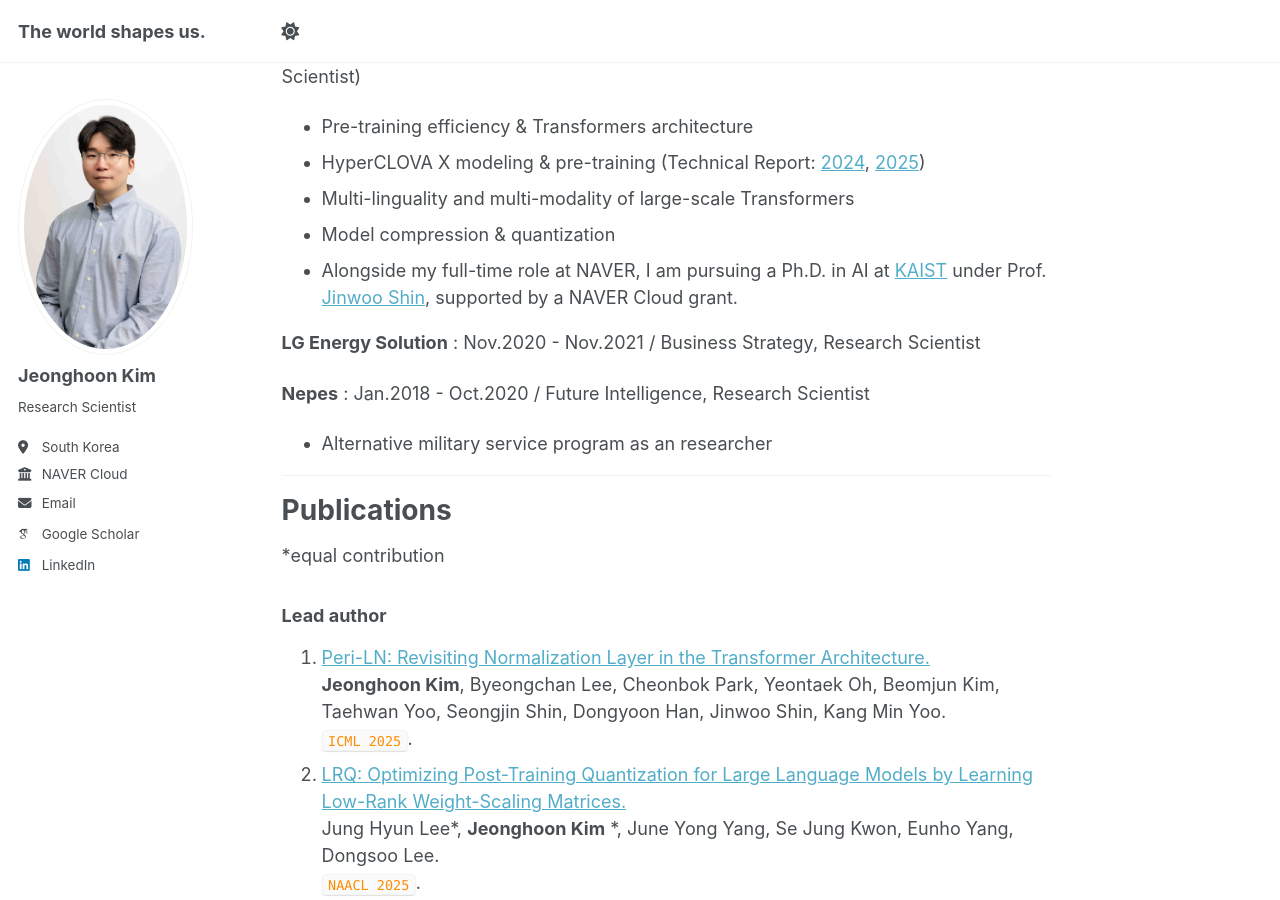
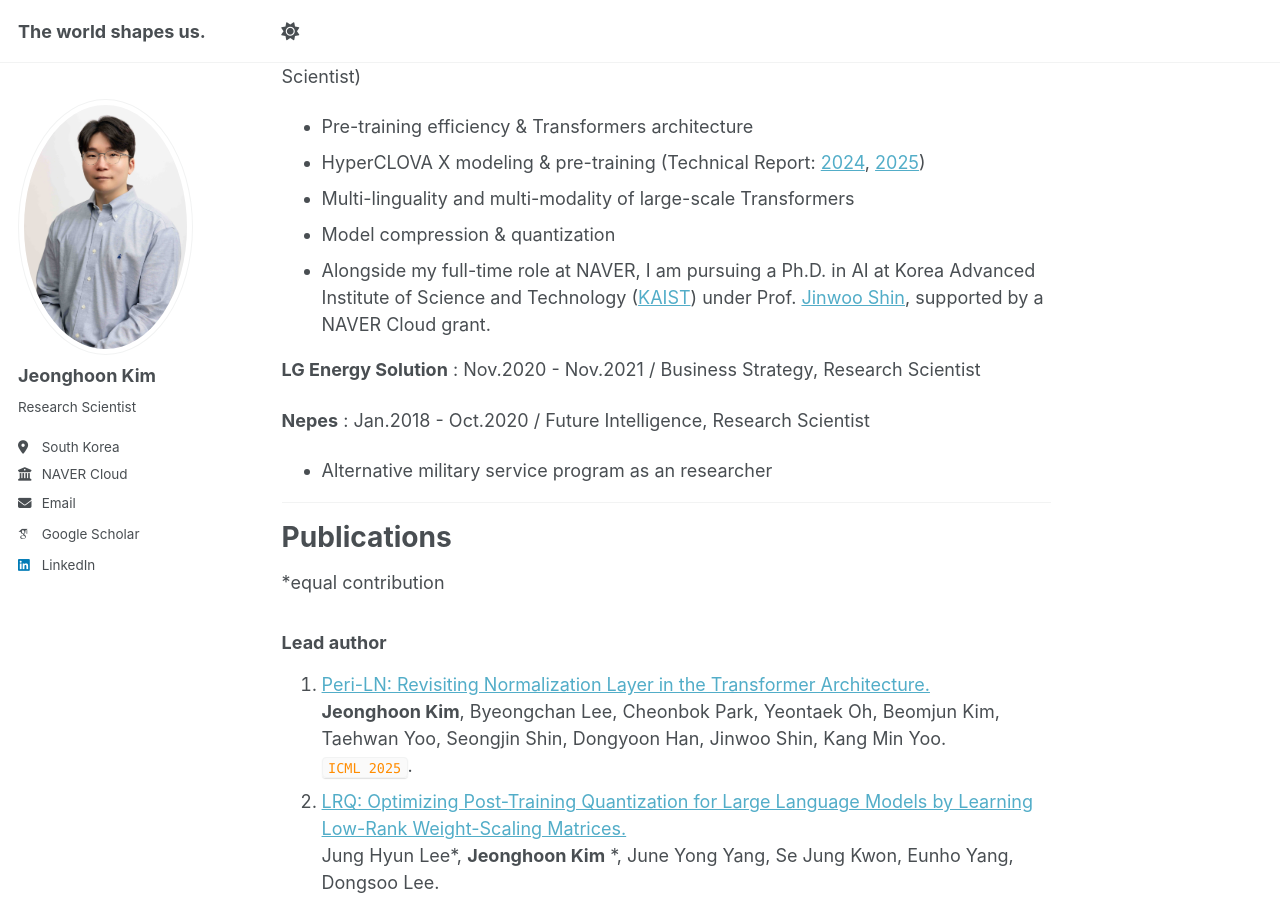
Before and after one commit to penpaperkeycode/penpaperkeycode.github.io, a Jekyll site: the page built from _pages/about.md, in a window 1280 px wide and 900 px high, scrolled down 561 px. Built offline with Jekyll 4.4.1, drawn with Linux system fonts in a browser that asks for light colours; some web fonts are replaced.

Commit message:
Update about.md

```diff
--- a/_pages/about.md
+++ b/_pages/about.md
@@ -22,7 +22,7 @@ Work Experience
    * HyperCLOVA X modeling & pre-training (Technical Report: [2024](https://arxiv.org/abs/2404.01954), [2025](https://arxiv.org/abs/2506.22403))
    * Multi-linguality and multi-modality of large-scale Transformers
    * Model compression & quantization
-   * Alongside my full-time role at NAVER, I am pursuing a Ph.D. in AI at [KAIST](https://www.kaist.ac.kr/en/) under Prof. [Jinwoo Shin](https://alinlab.kaist.ac.kr/shin.html), supported by a NAVER Cloud grant.
+   * Alongside my full-time role at NAVER, I am pursuing a Ph.D. in AI at Korea Advanced Institute of Science and Technology ([KAIST](https://www.kaist.ac.kr/en/)) under Prof. [Jinwoo Shin](https://alinlab.kaist.ac.kr/shin.html), supported by a NAVER Cloud grant.
 
 **LG Energy Solution** : Nov.2020 - Nov.2021 / Business Strategy, Research Scientist
 
```
